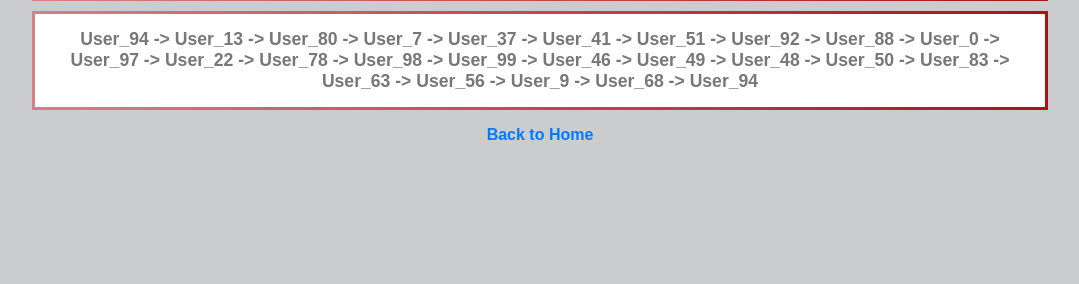
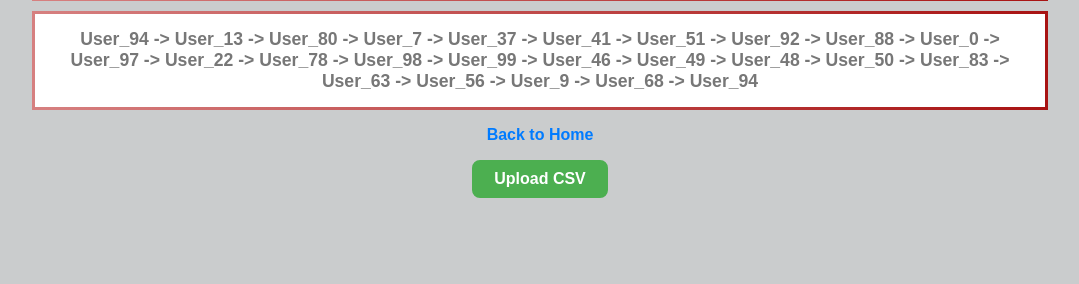
Before and after one commit to Ashutoshpandey29/FUND_SPY, a Flask app: page /circular in a window 1280 px wide. Shown: the part 291-575 px from the top of the page, without its empty margins (100-1179 px from the left). Run offline with Flask 2, Linux system fonts and the light colour scheme.

Commit message:
Upload csv

```diff
--- a/static/styles.css
+++ b/static/styles.css
@@ -190,7 +190,30 @@ body {
     text-shadow: 0 1px 2px rgba(0, 0, 0, 0.25); /* drop-shadow equivalent */
 }
 
+.upload-btn-wrapper {
+    position: relative;
+    overflow: hidden;
+    display: inline-block;
+}
 
+.btn {
+    border: 2px solid #4CAF50;
+    color: white;
+    background-color: #4CAF50;
+    padding: 8px 20px;
+    border-radius: 8px;
+    font-size: 16px;
+    font-weight: bold;
+    cursor: pointer;
+}
+
+.upload-btn-wrapper input[type=file] {
+    font-size: 100px;
+    position: absolute;
+    left: 0;
+    top: 0;
+    opacity: 0;
+}
 
 
 .typewriter {
--- a/templates/circular.html
+++ b/templates/circular.html
@@ -13,5 +13,9 @@
       {% endfor %}
     </ul>
     <p><a href="/">Back to Home</a></p>
+    <div class="upload-btn-wrapper">
+      <button class="btn">Upload CSV</button>
+      <input type="file" name="csvFile" accept=".csv">
+  </div>
   </body>
 </html>
```
